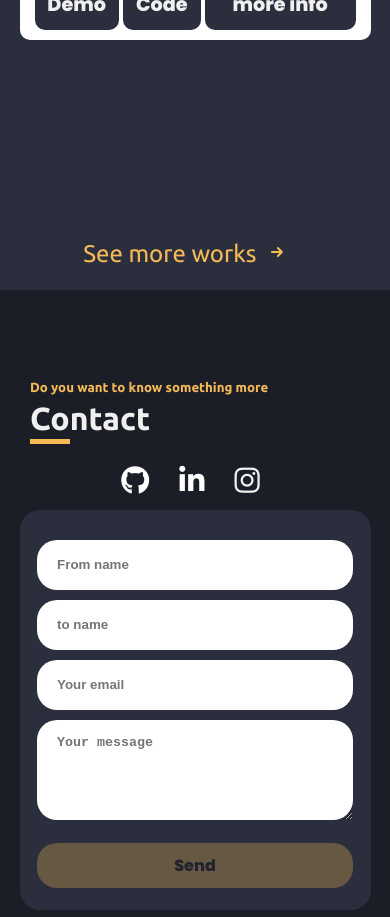
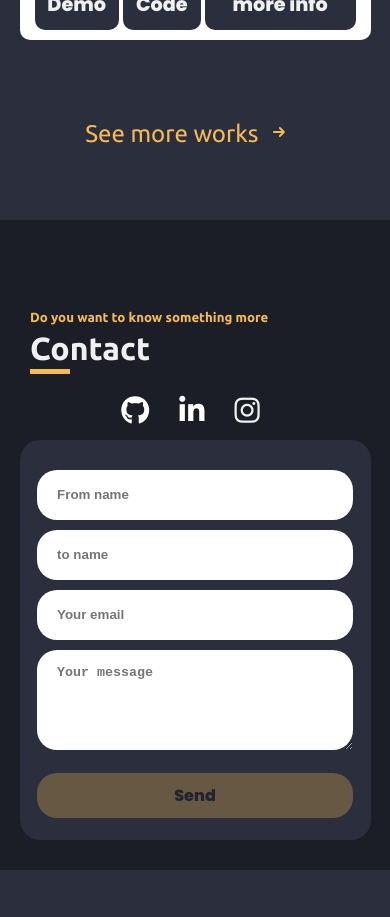
Before and after one commit to George-Lion/my-portfolio, a React (Vite) app: page / in a window 390 px wide. Shown: the part 3900-4817 px from the top of the page. Built offline with nearby package versions, Linux system fonts and the light colour scheme.

Commit message:
responsive skills

```diff
--- a/src/components/Portfolio.module.scss
+++ b/src/components/Portfolio.module.scss
@@ -313,25 +313,26 @@
         }
 
         &__box5{
-            height: 20px;
+            height: 600px;
             border-radius: 10px;
             position: relative;
             bottom: 140px;
+            margin-top: 30px;
             width: 100%;
 
             $breakpoint-tablet: 1050px;
             @media (max-width: $breakpoint-tablet) {
               position:static;
-
+              height: 600px;
 
               }
 
             $breakpoint-tablet: 500px;
             @media (max-width: $breakpoint-tablet) {
             text-align: center;
-            height: 50px;
-            bottom: 120px;
-            margin-top: 180px;
+            height: 100px;
+            bottom: 80px;
+            margin-top: 60px;
             }
 
                 &__content{
```
